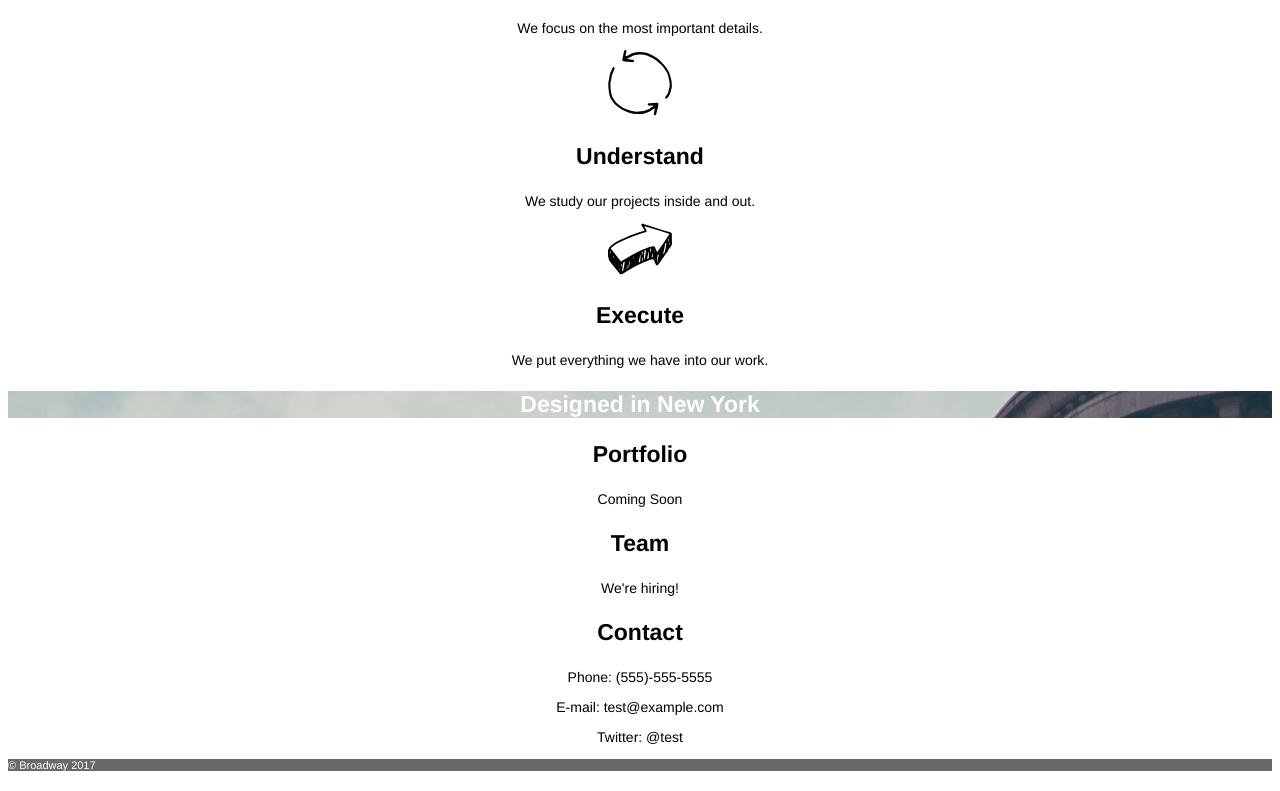
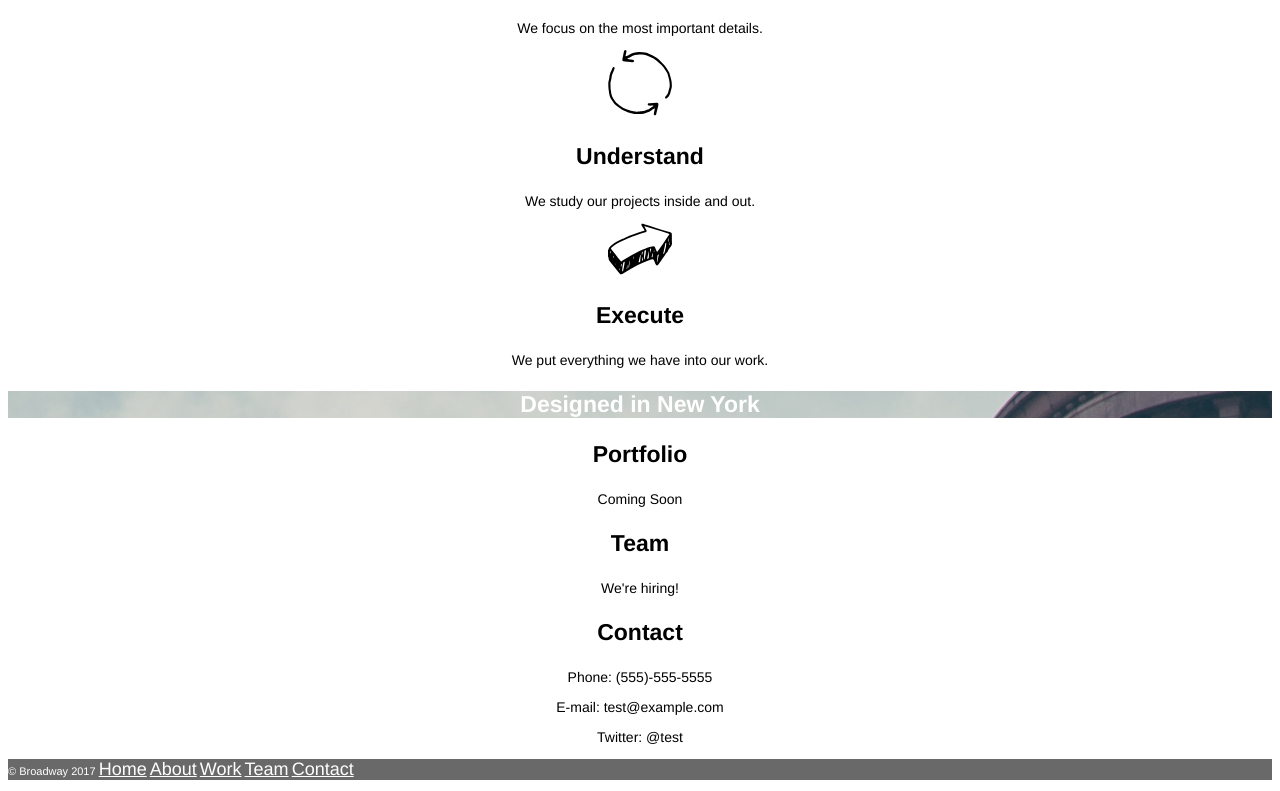
Before and after one commit to th0317/Broadway, a plain HTML site: page index.html in a window 1280 px wide. Shown: the part 512-1303 px from the top of the page. Drawn offline with Linux system fonts and the light colour scheme.

Commit message:
Final_Product

```diff
--- a/index.html
+++ b/index.html
@@ -32,16 +32,29 @@
 <center><img src="./resources/images/execute.svg"/></center>
 <p class="rules">Execute</p>
 <p class="description">We put everything we have into our work.</p>
+
 <p class="design">Designed in New York</p>
+
 <p class="rules">Portfolio</p>
 <p class="description">Coming Soon</p>
+
 <p class="rules">Team</p>
 <p class="description">We're hiring!</p>
+
 <p class="rules">Contact</p>
 <p class="description">Phone: (555)-555-5555</p>
 <p class="description">E-mail: test@example.com</p>
 <p class="description">Twitter: @test</p>
-<p class="footer">© Broadway 2017</p>
+
+<p class="company">© Broadway 2017
+  <a href="#home">Home</a>
+  <a href="#about">About</a>
+  <a href="#Work">Work</a>
+  <a href="#Team">Team</a>
+  <a href="#contact">Contact</a>
+</p>
+
+
 
   </body>
 </html>
--- a/resources/style.css
+++ b/resources/style.css
@@ -32,6 +32,7 @@ li{
 
 a{
   color: white;
+  font-size: 18px;
 }
 
 .process{
@@ -63,7 +64,7 @@ a{
   font-weight: bold;
 }
 
-.footer{
+.company{
   font-family: helvetica;
   font-size: 11px;
   background-color: dimgrey;
```
